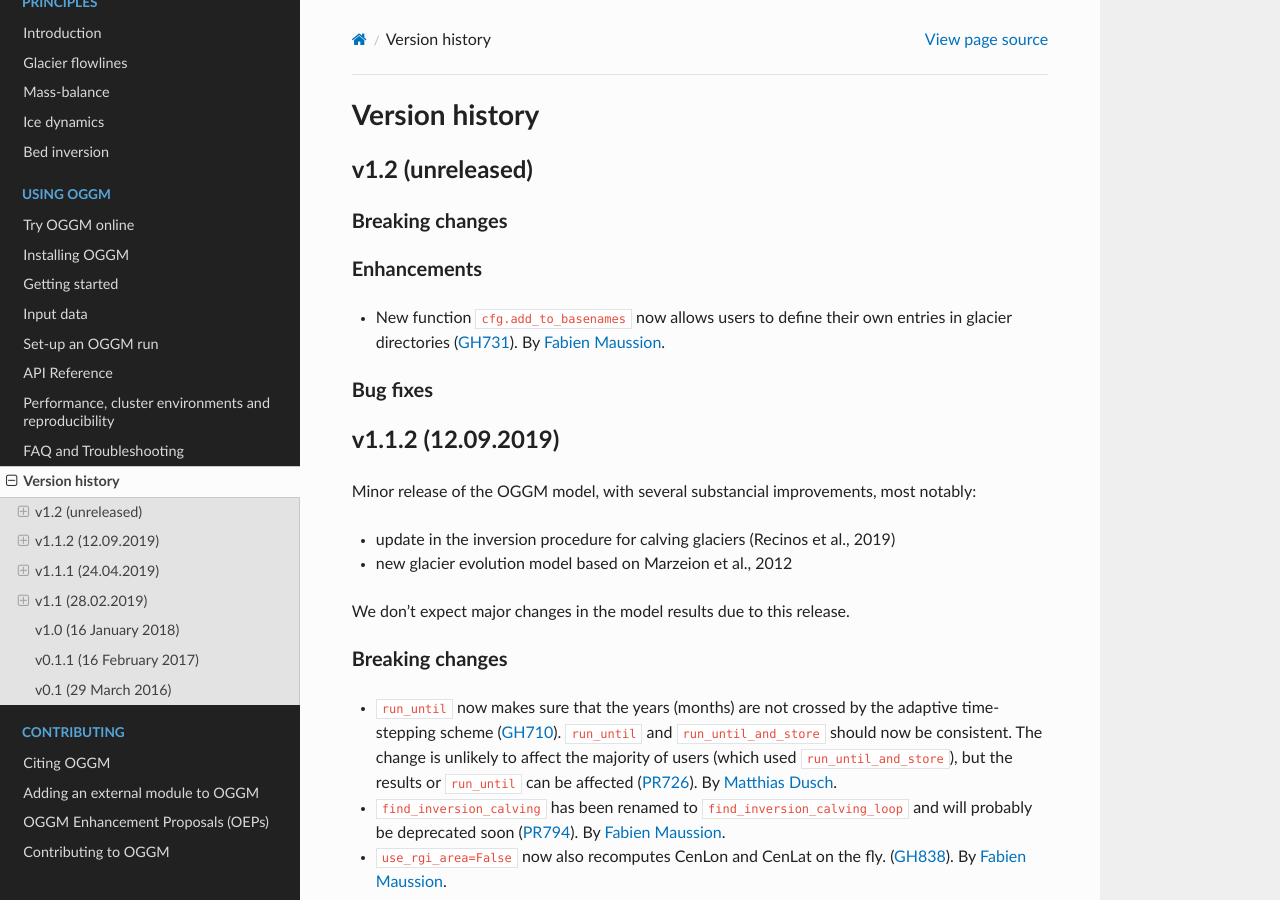
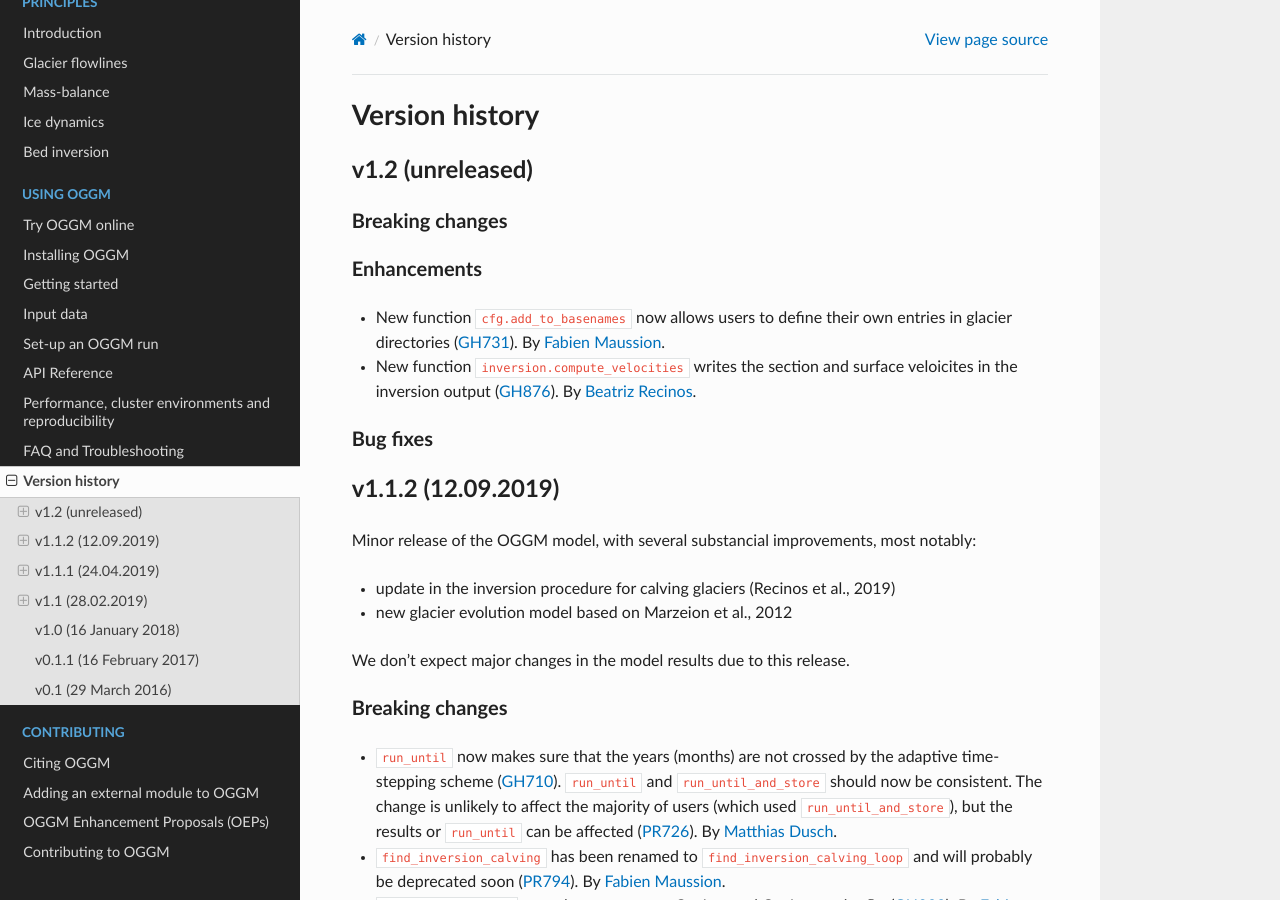
Before and after one commit to OGGM/oggm, a Sphinx documentation site: the page built from docs/whats-new.rst, in a window 1280 px wide and 900 px high. Built offline with Sphinx 7.4.7 and the Read the Docs theme 2.0.0, drawn with Linux system fonts in a browser that asks for light colours; the version number could not be read and is left out.

Commit message:
What's new

```diff
--- a/docs/whats-new.rst
+++ b/docs/whats-new.rst
@@ -16,6 +16,9 @@ Enhancements
 - New function ``cfg.add_to_basenames`` now allows users to define their own
   entries in glacier directories (:issue:`731`).
   By `Fabien Maussion <https://github.com/fmaussion>`_.
+- New function ``inversion.compute_velocities`` writes the section and
+  surface veloicites in the inversion output (:issue:`876`).
+  By `Beatriz Recinos <https://github.com/bearecinos>`_.
 
 Bug fixes
 ~~~~~~~~~
```
Also changed, not shown: docs/faq.rst (line endings or trailing spaces).
